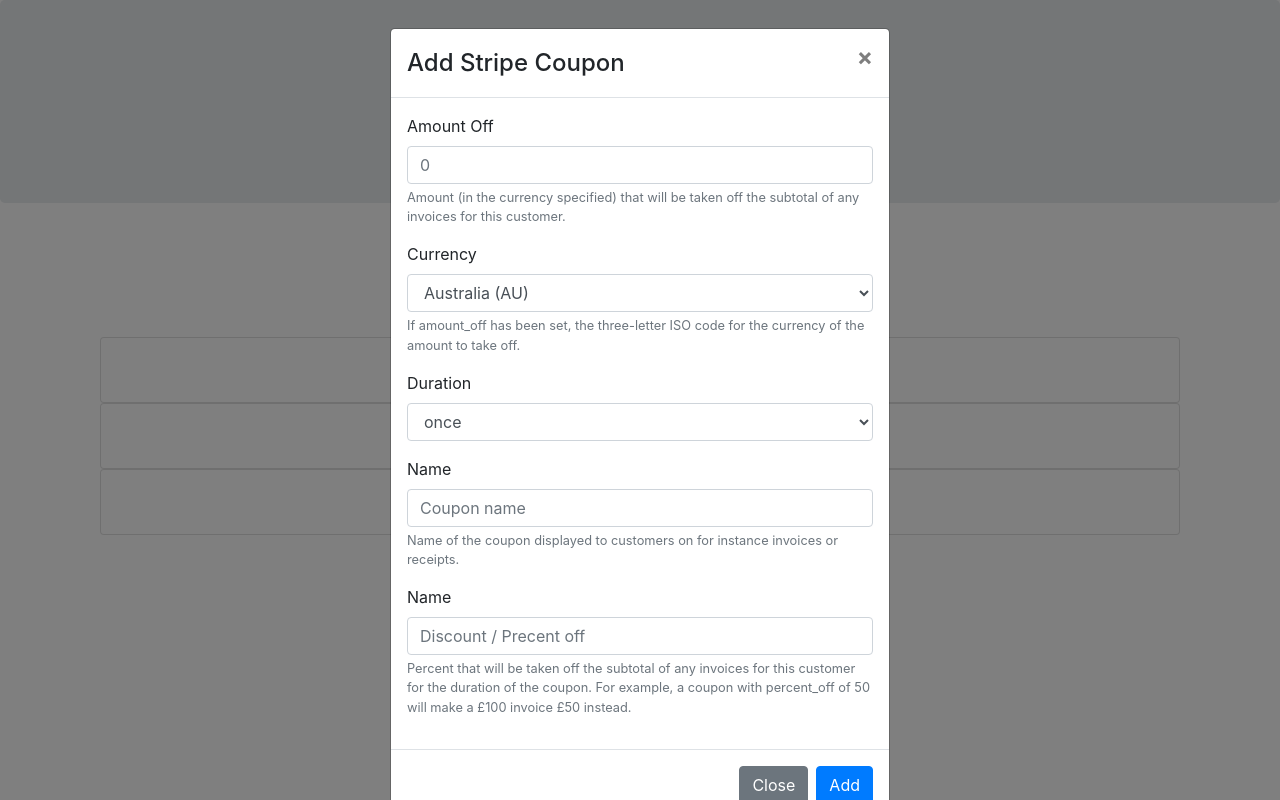
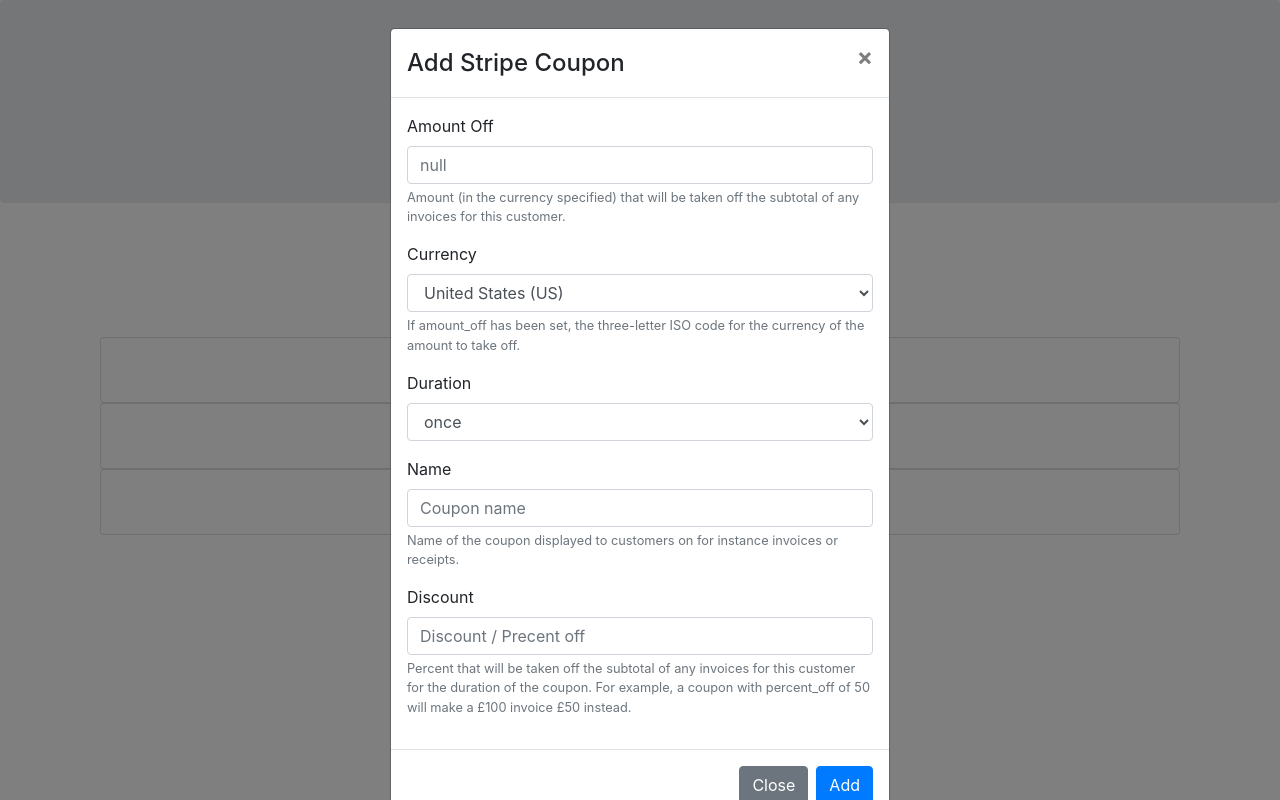
Before and after one commit to hashirshoaeb/Stripe-coupon-Generator, a React (Create React App) app: page / in a window 1280 px wide. Both pictures are taken after a click on the element "Add". Built offline with nearby package versions, Linux system fonts and the light colour scheme.

Commit message:
state update on input change

```diff
--- a/src/components/Modal.jsx
+++ b/src/components/Modal.jsx
@@ -1,7 +1,24 @@
-import React from "react";
+import React, { useState } from "react";
 import { Button, Modal, Form } from 'react-bootstrap';
 
 const Add = ({handleClose, handleSave}) => {
+  const [amount_off , setamount_off] = useState(null);
+  const [currency, setcurrency] = useState("US");
+  const [duration, setduration] = useState("once");
+  const [name, setname] = useState(null);
+  const [percent_off, setpercent_off] = useState(null);
+
+  const on_amount_off_change =(e)=>{setamount_off(e.target.value === "" ? null : e.target.value );}
+  const on_currency_change = (e) => {setcurrency(e.target.value);}
+  const on_duration_change = (e)=> {setduration(e.target.value);}
+  const on_name_change = (e) => {setname(e.target.value);}
+  const on_percent_off_change = (e) => {setpercent_off(e.target.value);}
+
+  const on_save = (e)=>{
+    const data = {amount_off, currency, duration, name, percent_off};
+    handleSave(data);
+  }
+
   return(
     <>
       <Modal.Header closeButton>
@@ -10,54 +27,17 @@
       <Modal.Body>
       <Form.Group >
         <Form.Label>Amount Off</Form.Label>
-        <Form.Control type="number" placeholder="0" />
+        <Form.Control type="number" placeholder="null" value={amount_off} onChange={on_amount_off_change} />
         <Form.Text className="text-muted">
           Amount (in the currency specified) that will be taken off the subtotal of any invoices for this customer.
         </Form.Text>
       </Form.Group>
       <Form.Group >
         <Form.Label>Currency</Form.Label>
-        <Form.Control as="select">
-          <option value="AU">Australia (AU)</option>
-          <option value="AT">Austria (AT)</option>
-          <option value="BE">Belgium (BE)</option>
-          <option value="BR">Brazil (BR)</option>
-          <option value="BG">Bulgaria (BG)</option>
-          <option value="CA">Canada (CA)</option>
-          <option value="CY">Cyprus (CY)</option>
-          <option value="CZ">Czech Republic (CZ)</option>
-          <option value="DK">Denmark (DK)</option>
-          <option value="EE">Estonia (EE)</option>
-          <option value="FI">Finland (FI)</option>
-          <option value="FR">France (FR)</option>
-          <option value="DE">Germany (DE)</option>
-          <option value="GR">Greece (GR)</option>
-          <option value="HK">Hong Kong (HK)</option>
-          <option value="HU">Hungary (HU)</option>
-          <option value="IN">India (IN)</option>
-          <option value="IE">Ireland (IE)</option>
-          <option value="IT">Italy (IT)</option>
-          <option value="JP">Japan (JP)</option>
-          <option value="LV">Latvia (LV)</option>
-          <option value="LT">Lithuania (LT)</option>
-          <option value="LU">Luxembourg (LU)</option>
-          <option value="MY">Malaysia (MY)</option>
-          <option value="MT">Malta (MT)</option>
-          <option value="MX">Mexico (MX)</option>
-          <option value="NL">Netherlands (NL)</option>
-          <option value="NZ">New Zealand (NZ)</option>
-          <option value="NO">Norway (NO)</option>
-          <option value="PL">Poland (PL)</option>
-          <option value="PT">Portugal (PT)</option>
-          <option value="RO">Romania (RO)</option>
-          <option value="SG">Singapore (SG)</option>
-          <option value="SK">Slovakia (SK)</option>
-          <option value="SI">Slovenia (SI)</option>
-          <option value="ES">Spain (ES)</option>
-          <option value="SE">Sweden (SE)</option>
-          <option value="CH">Switzerland (CH)</option>
-          <option value="GB">United Kingdom (GB)</option>
-          <option value="US">United States (US)</option>
+        <Form.Control as="select" value={currency} onChange={on_currency_change} >
+          {country_options.map((value, index)=>{
+            return <option value={value.value}>{value.label}</option>
+          })}
         </Form.Control>
         <Form.Text className="text-muted">
           If amount_off has been set, the three-letter ISO code for the currency of the amount to take off.
@@ -65,7 +45,7 @@
       </Form.Group>
       <Form.Group>
         <Form.Label>Duration</Form.Label>
-        <Form.Control as="select">
+        <Form.Control as="select" value={duration} onChange={on_duration_change} >
           <option>once</option>
           <option>repeating</option>
           <option>forever</option>
@@ -73,14 +53,14 @@
       </Form.Group>
       <Form.Group >
         <Form.Label>Name</Form.Label>
-        <Form.Control type="text" placeholder="Coupon name" />
+        <Form.Control type="text" placeholder="Coupon name" value={name} onChange={on_name_change}/>
         <Form.Text className="text-muted">
           Name of the coupon displayed to customers on for instance invoices or receipts.
         </Form.Text>
       </Form.Group>
       <Form.Group >
-        <Form.Label>Name</Form.Label>
-        <Form.Control type="number" placeholder="Discount / Precent off" />
+        <Form.Label>Discount</Form.Label>
+        <Form.Control type="number" placeholder="Discount / Precent off" value={percent_off} onChange={on_percent_off_change} />
         <Form.Text className="text-muted">
           Percent that will be taken off the subtotal of any invoices for this customer for the duration of the coupon. For example, a coupon with percent_off of 50 will make a £100 invoice £50 instead.
         </Form.Text>
@@ -90,7 +70,7 @@
         <Button variant="secondary" onClick={handleClose}>
           Close
         </Button>
-        <Button variant="primary" onClick={handleSave}>
+        <Button variant="primary" onClick={on_save}>
           Add
         </Button>
       </Modal.Footer>
@@ -99,3 +79,46 @@
 }
 
 export default Add;
+
+const country_options = [
+  {value: "AU", label: "Australia (AU)"},
+  {value: "AT", label: "Austria (AT)"},
+  {value: "BE", label: "Belgium (BE)"},
+  {value: "BR", label: "Brazil (BR)"},
+  {value: "BG", label: "Bulgaria (BG)"},
+  {value: "CA", label: "Canada (CA)"},
+  {value: "CY", label: "Cyprus (CY)"},
+  {value: "CZ", label: "Czech Republic (CZ)"},
+  {value: "DK", label: "Denmark (DK)"},
+  {value: "EE", label: "Estonia (EE)"},
+  {value: "FI", label: "Finland (FI)"},
+  {value: "FR", label: "France (FR)"},
+  {value: "DE", label: "Germany (DE)"},
+  {value: "GR", label: "Greece (GR)"},
+  {value: "HK", label: "Hong Kong (HK)"},
+  {value: "HU", label: "Hungary (HU)"},
+  {value: "IN", label: "India (IN)"},
+  {value: "IE", label: "Ireland (IE)"},
+  {value: "IT", label: "Italy (IT)"},
+  {value: "JP", label: "Japan (JP)"},
+  {value: "LV", label: "Latvia (LV)"},
+  {value: "LT", label: "Lithuania (LT)"},
+  {value: "LU", label: "Luxembourg (LU)"},
+  {value: "MY", label: "Malaysia (MY)"},
+  {value: "MT", label: "Malta (MT)"},
+  {value: "MX", label: "Mexico (MX)"},
+  {value: "NL", label: "Netherlands (NL)"},
+  {value: "NZ", label: "New Zealand (NZ)"},
+  {value: "NO", label: "Norway (NO)"},
+  {value: "PL", label: "Poland (PL)"},
+  {value: "PT", label: "Portugal (PT)"},
+  {value: "RO", label: "Romania (RO)"},
+  {value: "SG", label: "Singapore (SG)"},
+  {value: "SK", label: "Slovakia (SK)"},
+  {value: "SI", label: "Slovenia (SI)"},
+  {value: "ES", label: "Spain (ES)"},
+  {value: "SE", label: "Sweden (SE)"},
+  {value: "CH", label: "Switzerland (CH)"},
+  {value: "GB", label: "United Kingdom (GB)"},
+  {value: "US", label: "United States (US)"},
+];
```
